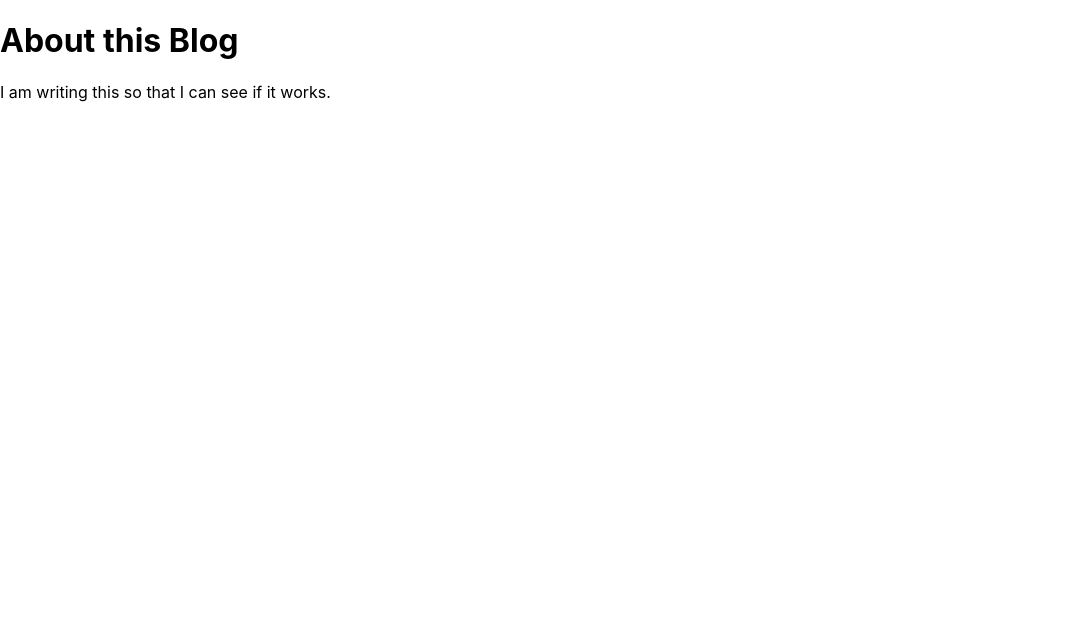
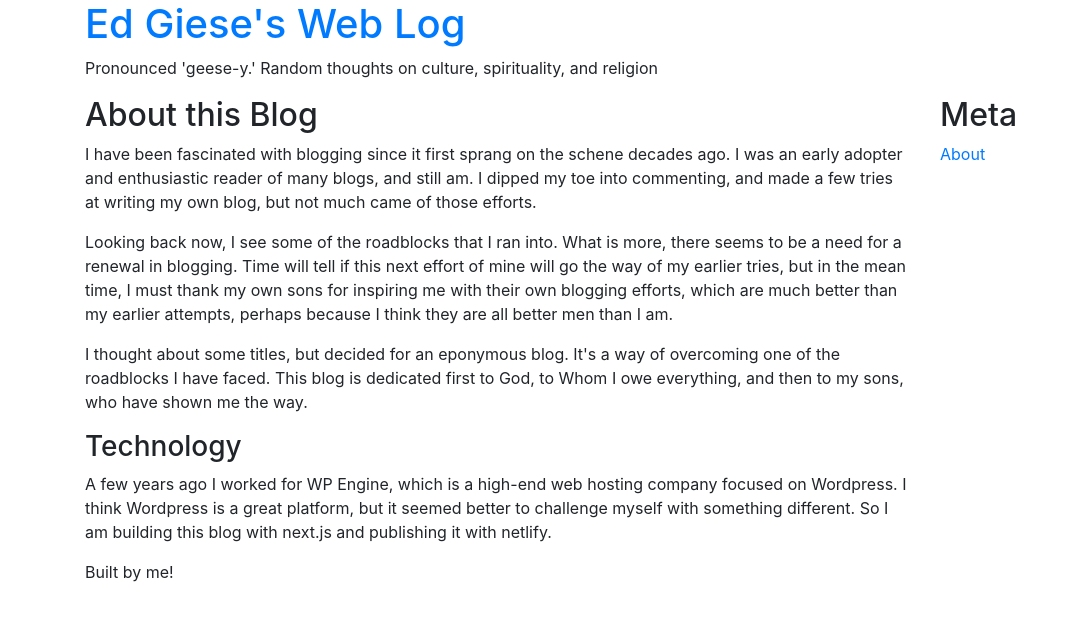
Before and after one commit to edgiese/blog, a Next.js app: page /about in a window 1280 px wide. Shown: the top 620 px of the page, without its empty margins (0-1078 px from the left). Built offline with nearby package versions, Linux system fonts and the light colour scheme.

Commit message:
Improve formatting and add react-bootstrap

```diff
--- a/components/Header.js
+++ b/components/Header.js
@@ -1,17 +1,14 @@
-import Link from 'next/link'
 
-export default function Header() {
+export default function Header({title, description, ...props}) {
     return (
         <>
             <header className="header">
-                <nav className="nav">
-                    <Link href="/">
-                        <a>My Blog</a>
-                    </Link>
-                    <Link href="/about">
-                        <a>About</a>
-                    </Link>
-                </nav>
+                <h1>
+                    <a href="/">{title}</a>
+                </h1>
+                <p className="description">
+                    {description}
+                </p>
             </header>
         </>
     )
--- a/components/Layout.js
+++ b/components/Layout.js
@@ -1,7 +1,10 @@
 import Head from 'next/head'
 import Header from './Header'
+import Meta from './Meta'
+import { Container, Row, Col } from 'react-bootstrap'
+import styles from 'bootstrap/dist/css/bootstrap.min.css'
 
-export default function Layout({ children, pageTitle, ...props }) {
+export default function Layout({ children, pageTitle, description, ...props }) {
     return (
         <>
             <Head>
@@ -9,10 +12,17 @@ export default function Layout({ children, pageTitle, ...props }) {
                 <title>{pageTitle}</title>
             </Head>
             <section className="layout">
-                <Header />
-                <div className="content">{children}</div>
+                <Container Fluid><Row><Col>
+                    <Header title={pageTitle} description={description} />
+                </Col></Row></Container>
+                <Container><Row>
+                    <Col className="content">{children}</Col>
+                    <Col xs={3}><Meta /></Col>
+                </Row></Container>
+                <Container Fluid><Row><Col>
+                    <footer>Built by me!</footer>
+                </Col></Row></Container>
             </section>
-            <footer>Built by me!</footer>
         </>
     )
 }
--- /dev/null
+++ b/components/Meta.js
@@ -0,0 +1,16 @@
+import Link from 'next/link'
+
+export default function Meta({title, description, ...props}) {
+    return (
+        <>
+            <div className="meta">
+                <h2>Meta</h2>
+                <nav className="nav">
+                    <Link href="/about">
+                        <a>About</a>
+                    </Link>
+                </nav>
+            </div>
+        </>
+    )
+}
--- a/package.json
+++ b/package.json
@@ -8,11 +8,13 @@
     "start": "next start"
   },
   "dependencies": {
+    "bootstrap": "^4.5.3",
     "gray-matter": "^4.0.2",
     "moment": "^2.29.1",
     "next": "10.0.2",
     "raw-loader": "^4.0.2",
     "react": "17.0.1",
+    "react-bootstrap": "^1.4.0",
     "react-dom": "17.0.1",
     "react-markdown": "^5.0.3"
   }
--- a/pages/about.js
+++ b/pages/about.js
@@ -1,10 +1,17 @@
 import MarkDown from 'react-markdown'
+import PostList from "../components/PostList";
+import Layout from "../components/Layout";
 
 const About = ({ title, description, about_body_md, ...props }) => {
+    const children = (
+        <>
+        <main>
+            <MarkDown children={about_body_md} />
+        </main>
+        </>
+    )
     return (
-        <>
-            <MarkDown children={about_body_md} />
-        </>
+        <Layout children={children} pageTitle={title} description={description} />
     )
 }
 
--- a/pages/about.md
+++ b/pages/about.md
@@ -1,2 +1,25 @@
-# About this Blog
-I am writing this so that I can see if it works.
+## About this Blog
+
+I have been fascinated with blogging since it first sprang on the schene decades ago.  I was an early adopter and enthusiastic reader of many blogs, and still am.  I dipped my toe into commenting, and made a few tries at writing my own blog, but not much came of those efforts.
+
+Looking back now, I see some of the roadblocks that I ran
+into.  What is more, there seems to be a need for a
+renewal in blogging.  Time will tell if this next effort
+of mine will go the way of my earlier tries, but in the
+mean time, I must thank my own sons for inspiring me
+with their own blogging efforts, which are much better
+than my earlier attempts, perhaps because I think they
+are all better men than I am.
+
+I thought about some titles, but decided for an eponymous
+blog.  It's a way of overcoming one of the roadblocks I
+have faced.  This blog is dedicated first to God, to Whom
+I owe everything, and then to my sons, who have shown
+me the way.
+
+### Technology
+A few years ago I worked for WP Engine, which is a high-end
+web hosting company focused on Wordpress.  I think Wordpress
+is a great platform, but it seemed better to challenge myself
+with something different.  So I am building this blog
+with next.js and publishing it with netlify.
--- a/pages/post/[postname].js
+++ b/pages/post/[postname].js
@@ -14,7 +14,6 @@ export default function BlogPost({ siteTitle, frontmatter, markdownBody }) {
             </Link>
             <article>
                 <h1>{frontmatter.title}</h1>
-                <p>By {frontmatter.author}</p>
                 <div>
                     <ReactMarkdown source={markdownBody} />
                 </div>
--- a/siteconfig.json
+++ b/siteconfig.json
@@ -1,4 +1,4 @@
 {
-  "title": "Ed Giese's Blog",
-  "description": "Random thoughts on culture, spirituality, and religion"
+  "title": "Ed Giese's Web Log",
+  "description": "Pronounced 'geese-y.'  Random thoughts on culture, spirituality, and religion"
 }
```
Also changed, not shown: packages/util1.js (added, +18 -0 lines), pages/index.js (+9 -27 lines), pages/rss.js (+2 -17 lines), posts/mypost.md (+0 -1 lines), 1 other file (tests, documents, lock files or other folders).
